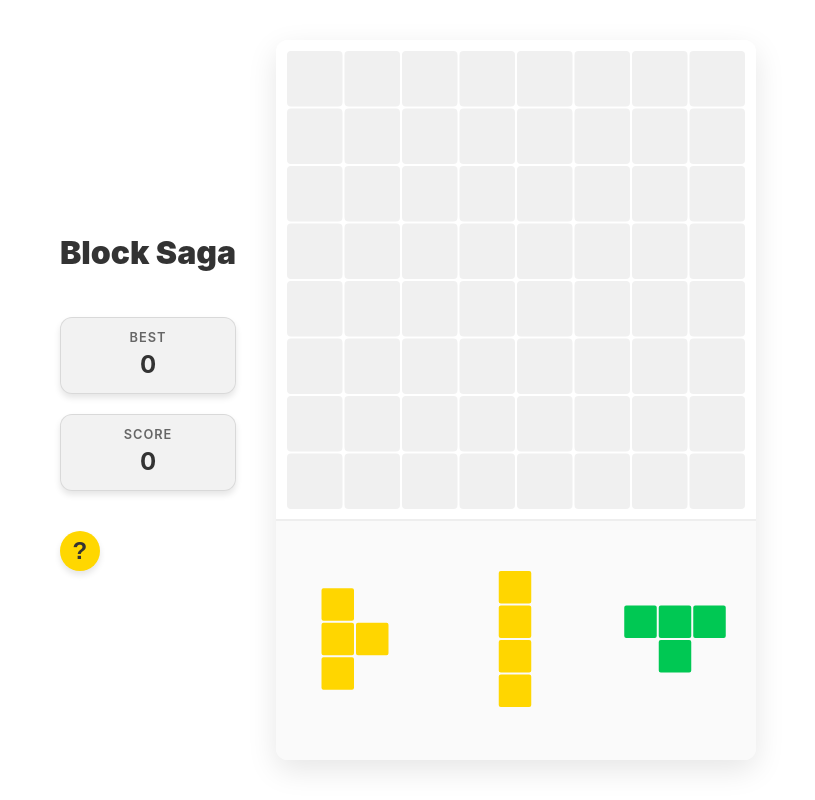
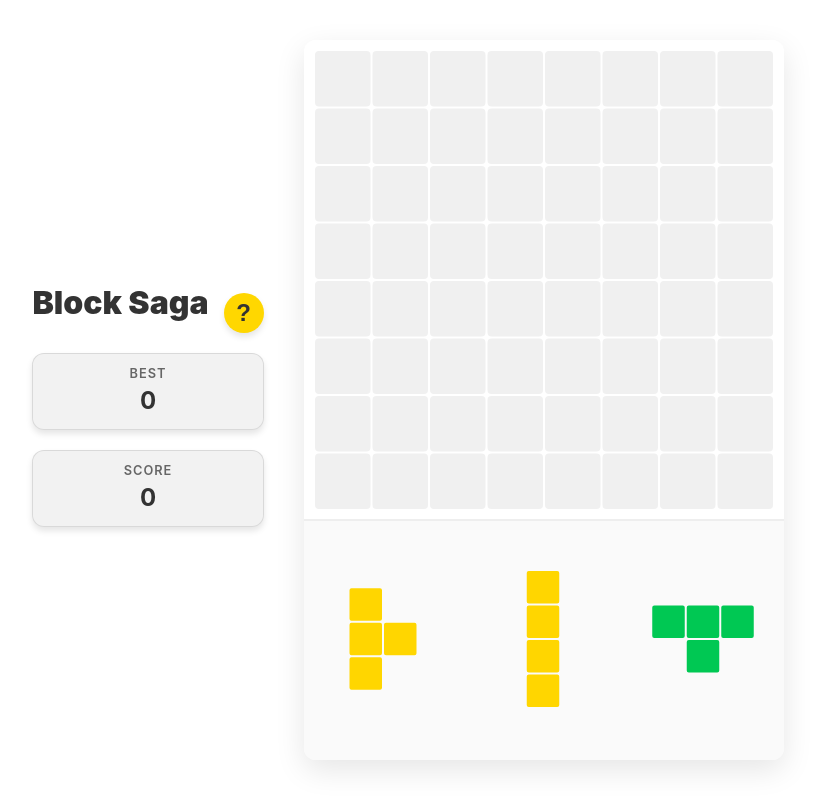
Before and after one commit to seebadas25-lab/block-saga, a website built with Vite: page index.html in a window 1280 px wide. Shown: the whole page, without its empty margins (232-1047 px from the left). Built offline with nearby package versions, Linux system fonts and the light colour scheme.

Commit message:
feat: Move help button next to logo with header-row layout

```diff
--- a/index.html
+++ b/index.html
@@ -10,7 +10,10 @@
 <body>
   <div id="app">
     <div id="sidebar">
-      <div class="logo">Block Saga</div>
+      <div class="header-row">
+        <div class="logo">Block Saga</div>
+        <button id="help-btn" class="icon-btn">?</button>
+      </div>
       <div class="score-container">
         <div class="score-box">
           <span class="label">BEST</span>
@@ -20,7 +23,6 @@
           <span class="label">SCORE</span>
           <span id="score" class="value">0</span>
         </div>
-        <button id="help-btn" class="icon-btn">?</button>
       </div>
     </div>
     <div id="game-wrapper">
--- a/src/style.css
+++ b/src/style.css
@@ -40,11 +40,17 @@ body {
   min-width: 150px;
 }
 
+.header-row {
+  display: flex;
+  flex-direction: row;
+  align-items: center;
+  gap: 15px;
+}
+
 .logo {
   font-size: 2rem;
   font-weight: 900;
   color: #333;
-  margin-bottom: 20px;
 }
 
 .score-container {
```
